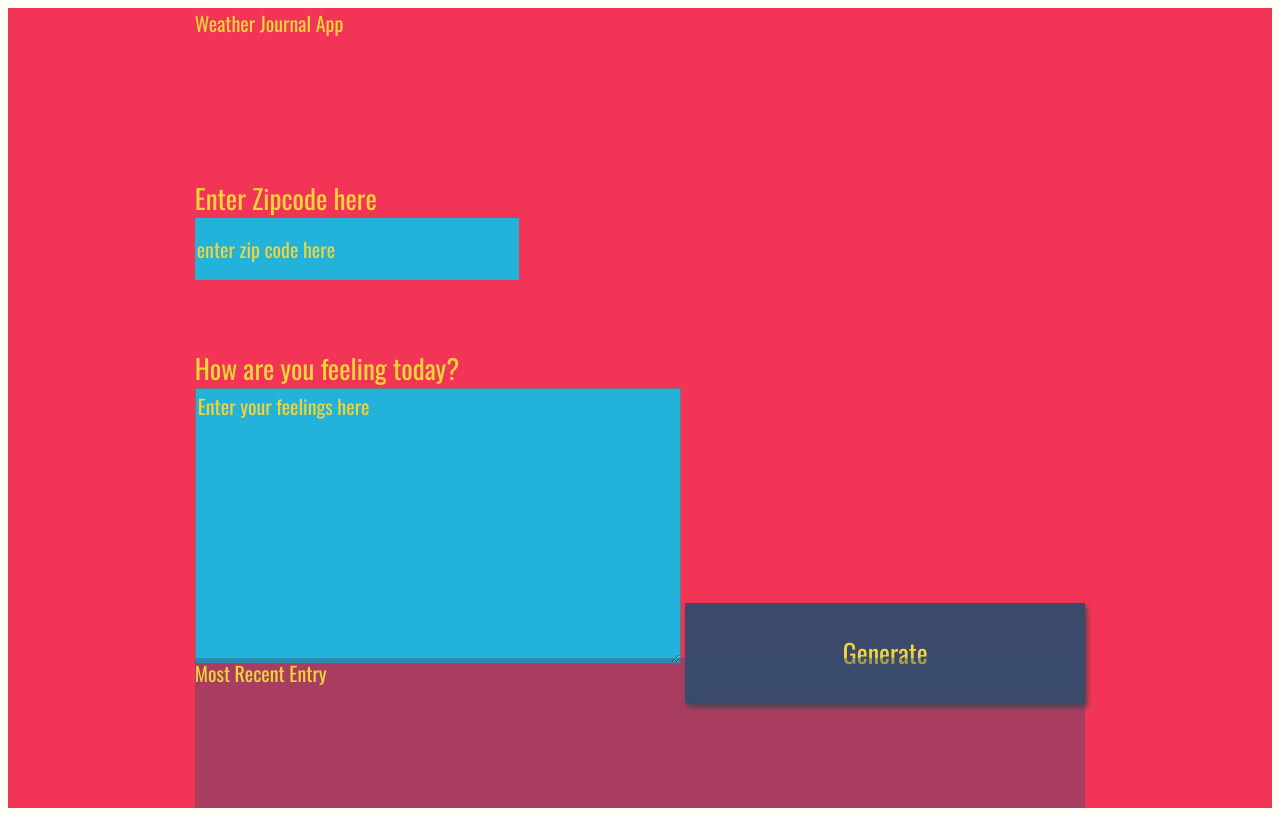
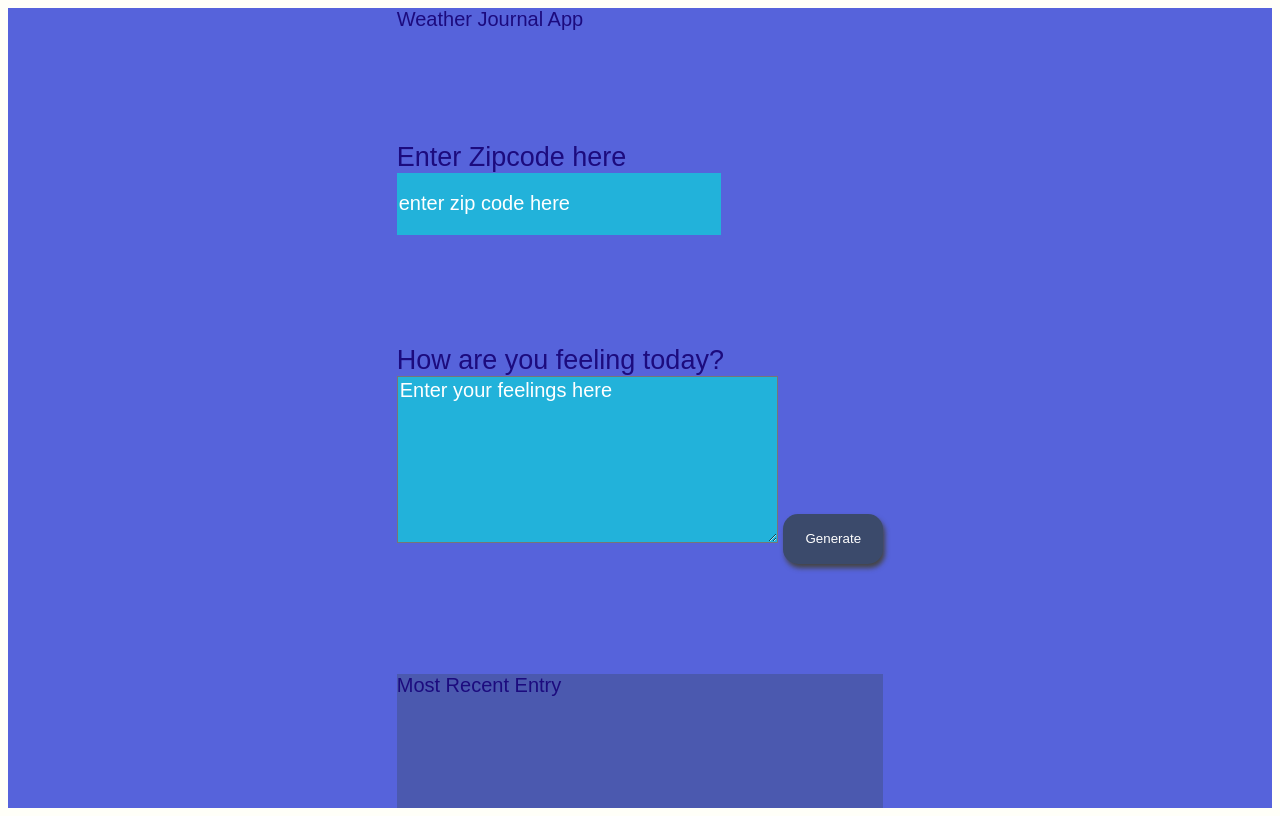
Before and after one commit to RehamMobarak/weather-app-FWD, a plain HTML site: page website/index.html in a window 1280 px wide. Drawn offline with nearby package versions, Linux system fonts and the light colour scheme; a web font is replaced by a local one.

Commit message:
editing style

```diff
--- a/website/index.html
+++ b/website/index.html
@@ -17,7 +17,7 @@
   </div>
   <div class ="holder feel">
     <label for="feelings">How are you feeling today?</label>
-    <textarea class= "myInput" id="feelings" placeholder="Enter your feelings here" rows="9" cols="50"></textarea>
+    <textarea class= "myInput" id="feelings" placeholder="Enter your feelings here" rows="7" cols="30"></textarea>
     <button id="generate" type = "submit"> Generate </button>
   </div>
   <div class ="holder entry">
--- a/website/style.css
+++ b/website/style.css
@@ -5,16 +5,16 @@ body{
 
 #app{
     display: grid;
-    grid-auto-rows: minmax(150px, auto);
-    /* grid-template-columns:  */
+    /* grid-auto-rows: minmax(150px, auto); */
     height:100vh;
-    background: #f23557;
-    color: #f0d43a;
+    background: #5663db;
+    color: #1c0b7e;
     justify-content: center;
-    grid-gap: 1em;
+    /* grid-gap: 1em; */
     font-size: 20px;
-    font-family: 'Oswald', sans-serif;
+    font-family: Arial, Helvetica, sans-serif;
 }
+
 
 .holder{
 
@@ -58,21 +58,27 @@ input{
     height: 60px;
     width: 320px;
     background:#22b2da;
-    color: #f0d43a;
+    color: #ffffff;
     font-size: 20px;
-    font-family: 'Oswald', sans-serif;
+    font-family:Arial, Helvetica, sans-serif;
     border: none;
 }
 
 button{
-    width: 400px;
-    height: 100px;
+    width: 100px;
+    height: 50px;
     background: #3b4a6b;
-    color: #f0d43a;
-    font-size: 26px;
-    font-family: 'Oswald', sans-serif;
+    color: #ffffff;
+    /* font-size: 20px; */
+    font-family:Arial, Helvetica, sans-serif;
     border: none;
     box-shadow: 2px 4px 5px #444;
+    border-radius: 15px;
+}
+
+button:hover{
+    background-color: #ffffff;
+    color: #3b4a6b ;
 }
 h1{
     font-size: 36px;
@@ -80,9 +86,9 @@ h1{
 
 textarea{
     background:#22b2da;
-    color: #f0d43a;
+    color: #ffffff;
     font-size: 20px;
-    font-family: 'Oswald', sans-serif;
+    font-family: Arial, Helvetica, sans-serif;
 }
 /* Reset style for HTML element on active to have no border*/
 input:focus,
@@ -93,8 +99,8 @@ button:focus {
 }
 /* Style for Placeholder Text*/
 ::placeholder { /* Firefox, Chrome, Opera */
-    color: #f0d43a;
-    font-family: 'Oswald', sans-serif;
+    color: #ffffff;
+    font-family: Arial, Helvetica, sans-serif
 
 }
 
```
